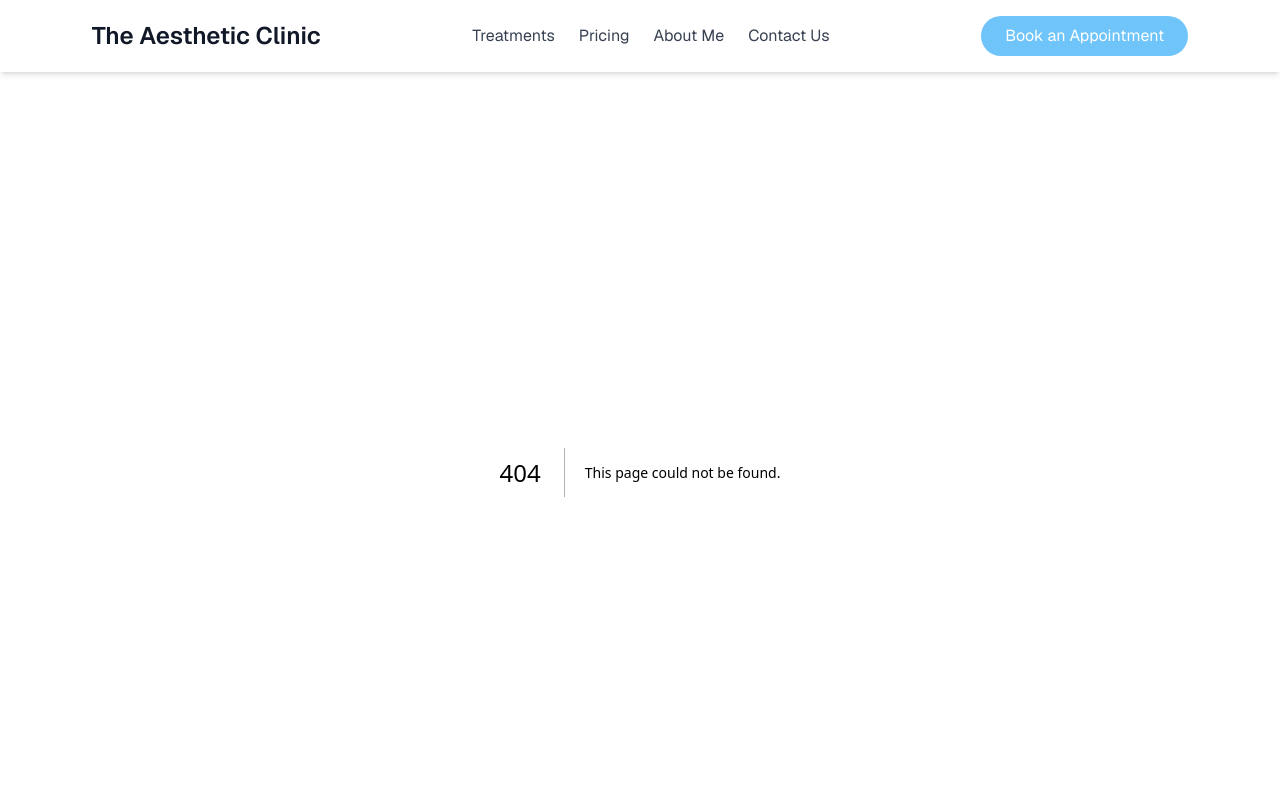
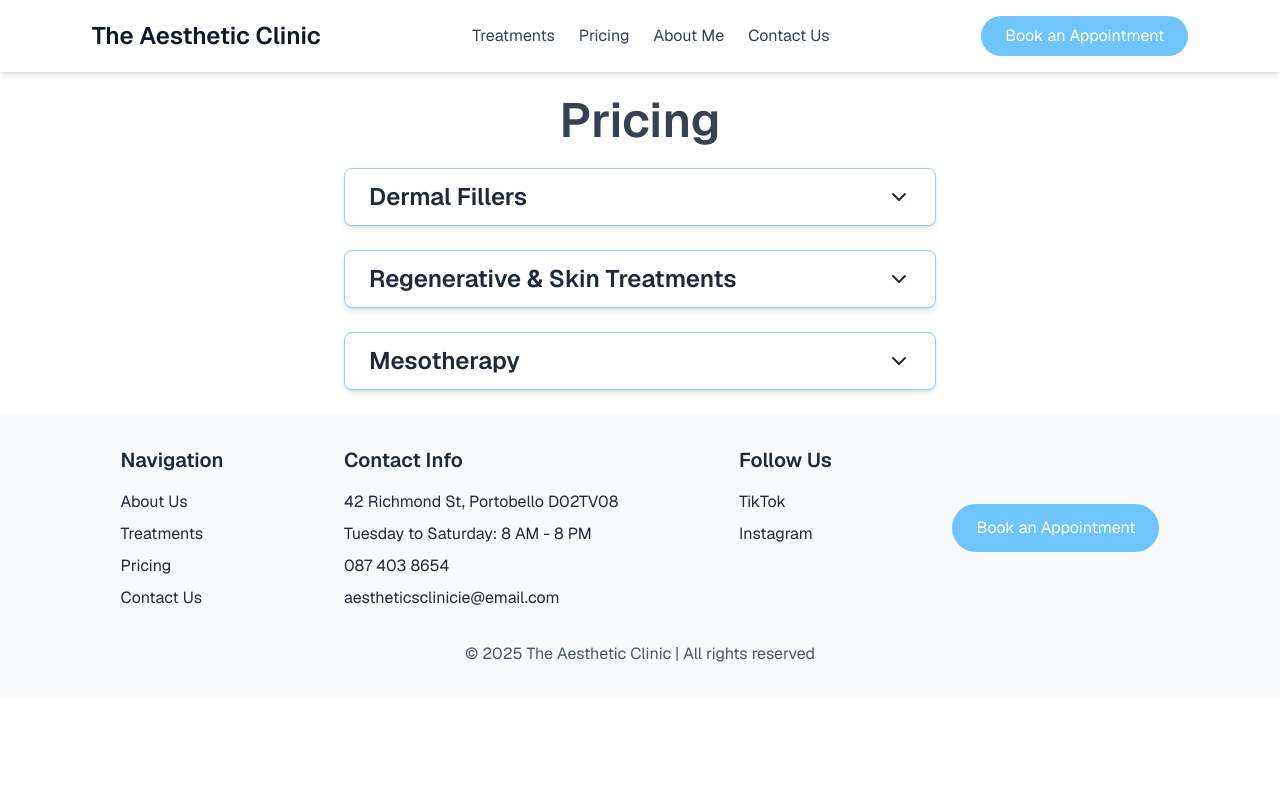
Before and after one commit to Rique-Borges/aestheticsclinic, a Next.js app: page /pricing in a window 1280 px wide. Before the commit this address had no page. Shown: the top 800 px of the page. Built offline with nearby package versions, Linux system fonts and the light colour scheme.

Commit message:
add: pricing page and components

```diff
--- /dev/null
+++ b/src/app/pricing/components/pricingcategory.js
@@ -0,0 +1,50 @@
+'use client'
+import { useState } from 'react';
+import PricingItem from './pricingitem';
+import { ChevronDown } from 'lucide-react'; // Import arrow icon
+
+const PricingCategory = ({ category, items }) => {
+  const [isExpanded, setIsExpanded] = useState(false);
+
+  const toggleCategory = () => {
+    setIsExpanded((prev) => !prev);
+  };
+
+  return (
+    <div>
+      <button
+        className={`flex justify-between items-center w-full text-2xl font-semibold text-gray-800
+          py-3 px-6 rounded-lg border border-[#8ED1FB] bg-white
+          transition-all duration-500 ease-in-out shadow-md
+          hover:bg-[#8ED1FB] hover:text-white hover:shadow-lg
+          active:bg-[#8ED1FB] active:text-white active:scale-95 active:shadow-none
+        `}
+        onClick={toggleCategory}
+      >
+        {category}
+        <ChevronDown
+          className={`w-6 h-6 transition-transform duration-300 ${
+            isExpanded ? 'rotate-180' : 'rotate-0'
+          }`}
+        />
+      </button>
+
+      <ul
+        className={`space-y-2 pl-4 border-l-4 border-[#8ED1FB] transition-all duration-300 ease-in-out overflow-hidden ${
+          isExpanded ? 'max-h-screen' : 'max-h-0'
+        }`}
+      >
+        {items.map((item, index) => (
+          <PricingItem
+            key={index}
+            name={item.name}
+            price={item.price}
+            description={item.description}
+          />
+        ))}
+      </ul>
+    </div>
+  );
+};
+
+export default PricingCategory;
--- /dev/null
+++ b/src/app/pricing/components/pricingitem.js
@@ -0,0 +1,12 @@
+// src/app/pricing/components/pricingitem.js
+const PricingItem = ({ name, price, description }) => {
+    return (
+      <li className="p-4 bg-gray-100 rounded-md text-gray-700">
+        <h3 className="font-semibold text-lg">{name}</h3>
+        <p className="text-sm text-gray-500">{description}</p>
+        <p className="text-lg font-bold text-gray-800">{price}</p>
+      </li>
+    );
+  };
+
+  export default PricingItem;
--- /dev/null
+++ b/src/app/pricing/page.js
@@ -0,0 +1,95 @@
+// src/app/pricing/page.js
+import PricingCategory from './components/pricingcategory';
+
+const treatments = [
+  {
+    category: "Dermal Fillers",
+    items: [
+      {
+        name: "Lip Fillers",
+        price: "€300",
+        description: "Enhance the volume and shape of your lips for a fuller, youthful look.",
+      },
+      {
+        name: "Chin Fillers",
+        price: "€350",
+        description: "Add volume and definition to your chin for a balanced profile.",
+      },
+      {
+        name: "Jaw Fillers",
+        price: "€400",
+        description: "Define and sculpt the jawline for a more structured appearance.",
+      },
+      {
+        name: "Cheek Fillers",
+        price: "€450",
+        description: "Restore volume to the cheeks, enhancing facial contours.",
+      },
+      {
+        name: "Smoker Lines",
+        price: "€250",
+        description: "Smooth fine lines around the lips caused by smoking or aging.",
+      },
+      {
+        name: "Nasolabial Folds (Smile Lines)",
+        price: "€300",
+        description: "Reduce the appearance of deep smile lines for a youthful look.",
+      },
+    ],
+  },
+  {
+    category: "Regenerative & Skin Treatments",
+    items: [
+      {
+        name: "Lumi Eyes",
+        price: "€250",
+        description: "Treat under-eye bags and dark circles, brightening the eye area.",
+      },
+      {
+        name: "Profhilo",
+        price: "€500",
+        description: "Hydrate and improve skin elasticity for smoother, younger skin.",
+      },
+      {
+        name: "Sunekos",
+        price: "€450",
+        description: "Stimulate collagen for revitalized skin and improved elasticity.",
+      },
+      {
+        name: "Jalupro",
+        price: "€400",
+        description: "Amino acid treatment that rejuvenates the skin for a youthful glow.",
+      },
+    ],
+  },
+  {
+    category: "Mesotherapy",
+    items: [
+      {
+        name: "Mesotherapy",
+        price: "€350",
+        description: "A rejuvenating treatment for skin hydration and anti-aging effects.",
+      },
+    ],
+  },
+];
+
+const Page = () => {
+  return (
+    <div className="max-w-3xl mx-auto p-6">
+      <h1 className="text-5xl font-bold text-center text-gray-700 mb-6">Pricing</h1>
+
+      <div className="space-y-6 mx-16">
+        {treatments.map((section, index) => (
+          <PricingCategory
+            key={index}
+            category={section.category}
+            items={section.items}
+          />
+        ))}
+      </div>
+    </div>
+  );
+};
+
+export default Page;
```
